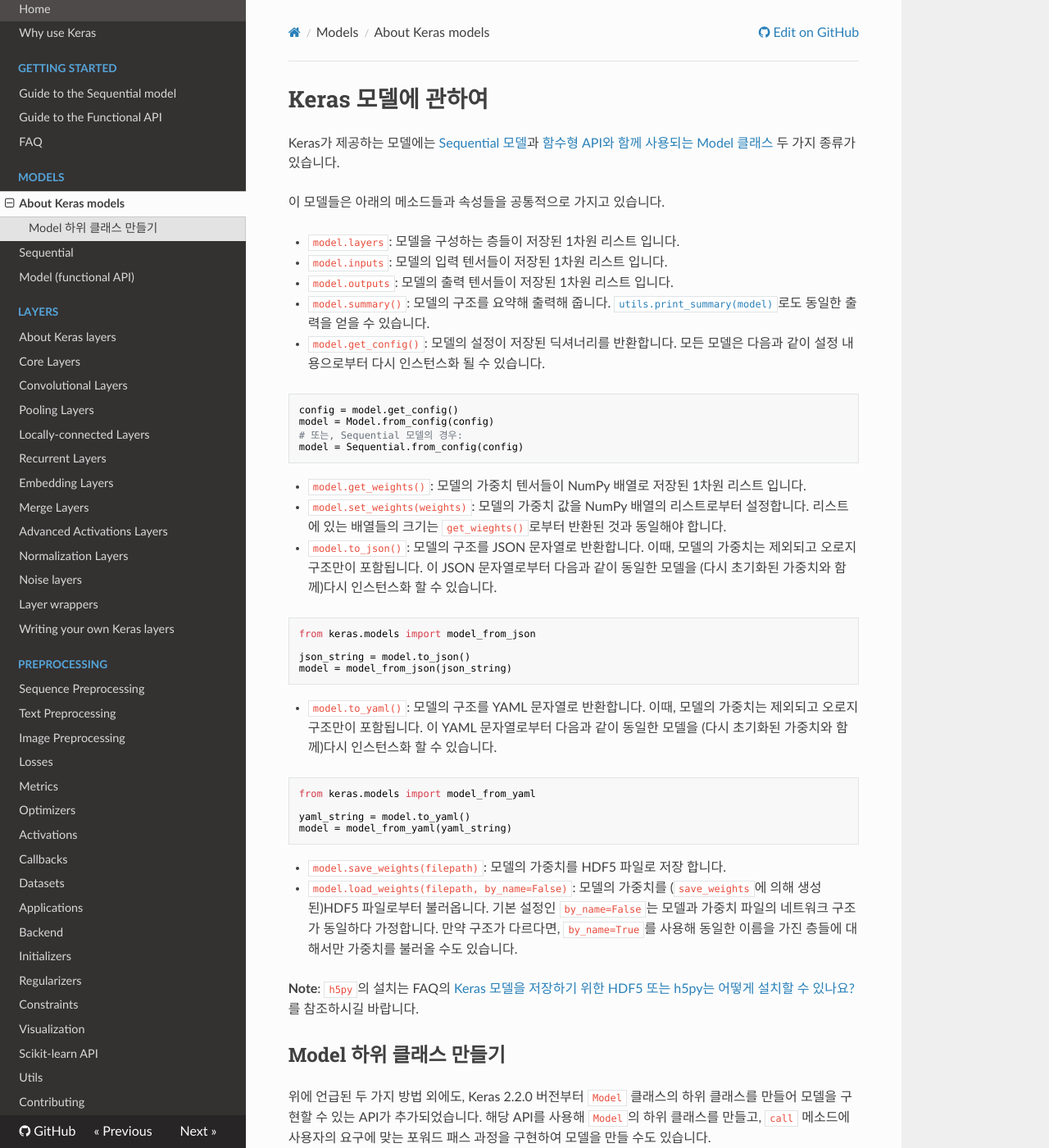
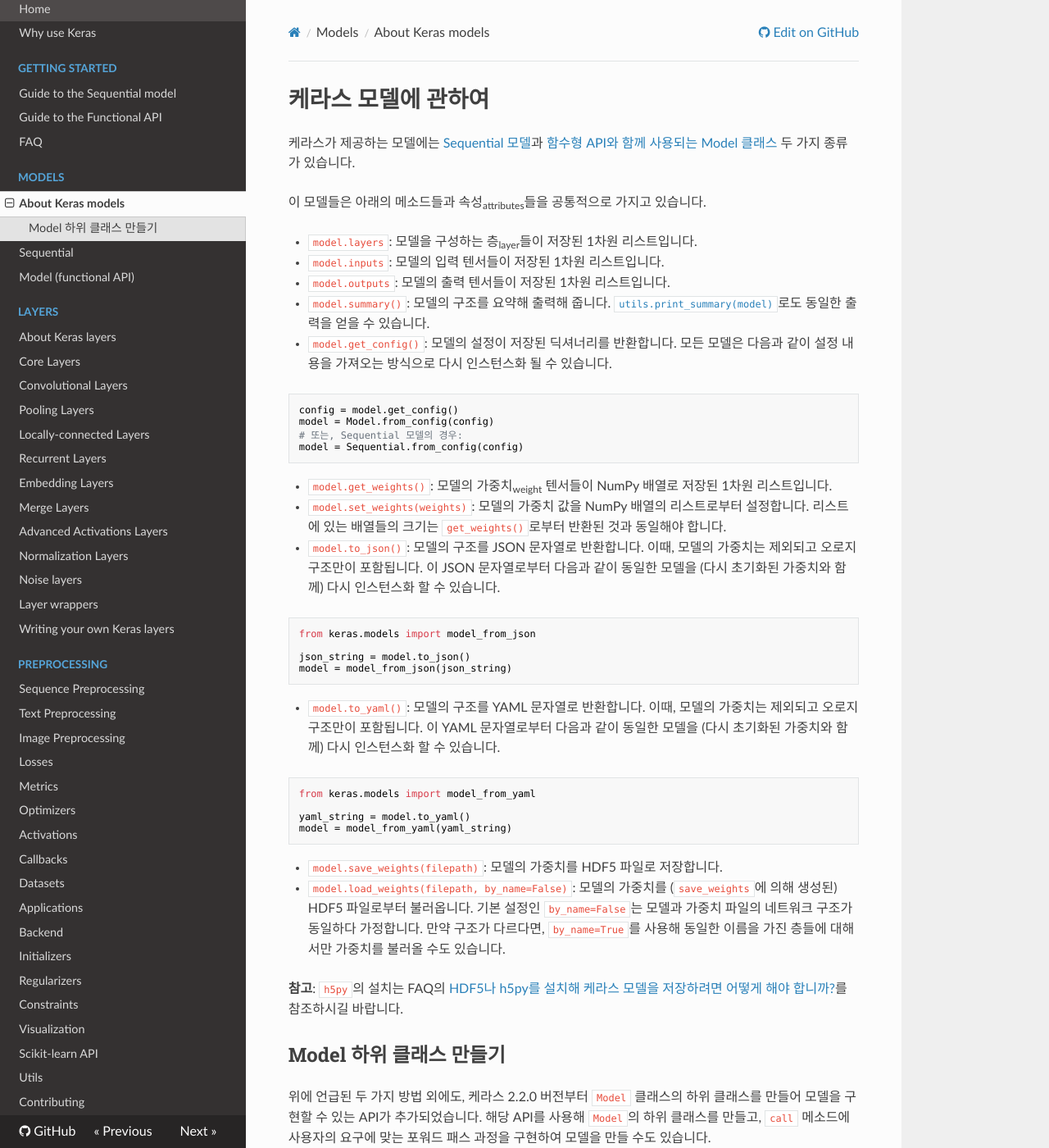
Before and after one commit to keras-team/keras-docs-ko, an MkDocs documentation site: the page built from sources/models/about-keras-models.md, in a window 1280 px wide and 1400 px high. Shown: the whole window at 82% size. Built offline with MkDocs 1.6.1, drawn with Linux system fonts in a browser that asks for light colours; nearby versions of some CDN libraries; some of the changed text lies outside the part shown.

Commit message:
Correct about-keras-models.md
- Added substrings.
- Fixed wrong spacings.
- Corrected typos.

````diff
--- a/sources/models/about-keras-models.md
+++ b/sources/models/about-keras-models.md
@@ -1,14 +1,14 @@
-# Keras 모델에 관하여
+# 케라스 모델에 관하여
 
-Keras가 제공하는 모델에는 [Sequential 모델](./models/sequential.md)과 [함수형 API와 함께 사용되는 Model 클래스](/models/model) 두 가지 종류가 있습니다.
+케라스가 제공하는 모델에는 [Sequential 모델](./models/sequential.md)과 [함수형 API와 함께 사용되는 Model 클래스](/models/model) 두 가지 종류가 있습니다.
 
-이 모델들은 아래의 메소드들과 속성들을 공통적으로 가지고 있습니다.
+이 모델들은 아래의 메소드들과 속성<sub>attributes</sub>들을 공통적으로 가지고 있습니다.
 
-- `model.layers`: 모델을 구성하는 층들이 저장된 1차원 리스트 입니다.
-- `model.inputs`: 모델의 입력 텐서들이 저장된 1차원 리스트 입니다.
-- `model.outputs`: 모델의 출력 텐서들이 저장된 1차원 리스트 입니다.
+- `model.layers`: 모델을 구성하는 층<sub>layer</sub>들이 저장된 1차원 리스트입니다.
+- `model.inputs`: 모델의 입력 텐서들이 저장된 1차원 리스트입니다.
+- `model.outputs`: 모델의 출력 텐서들이 저장된 1차원 리스트입니다.
 - `model.summary()`: 모델의 구조를 요약해 출력해 줍니다. [`utils.print_summary(model)`](/utils/#print_summary)로도 동일한 출력을 얻을 수 있습니다.
-- `model.get_config()`: 모델의 설정이 저장된 딕셔너리를 반환합니다. 모든 모델은 다음과 같이 설정 내용으로부터 다시 인스턴스화 될 수 있습니다.
+- `model.get_config()`: 모델의 설정이 저장된 딕셔너리를 반환합니다. 모든 모델은 다음과 같이 설정 내용을 가져오는 방식으로 다시 인스턴스화 될 수 있습니다.
 
 ```python
 config = model.get_config()
@@ -17,9 +17,9 @@
 model = Sequential.from_config(config)
 ```
 
-- `model.get_weights()`: 모델의 가중치 텐서들이 NumPy 배열로 저장된 1차원 리스트 입니다.
-- `model.set_weights(weights)`: 모델의 가중치 값을 NumPy 배열의 리스트로부터 설정합니다. 리스트에 있는 배열들의 크기는 `get_wieghts()`로부터 반환된 것과 동일해야 합니다.
-- `model.to_json()`: 모델의 구조를 JSON 문자열로 반환합니다. 이때, 모델의 가중치는 제외되고 오로지 구조만이 포함됩니다. 이 JSON 문자열로부터 다음과 같이 동일한 모델을 (다시 초기화된 가중치와 함께)다시 인스턴스화 할 수 있습니다.
+- `model.get_weights()`: 모델의 가중치<sub>weight</sub> 텐서들이 NumPy 배열로 저장된 1차원 리스트입니다.
+- `model.set_weights(weights)`: 모델의 가중치 값을 NumPy 배열의 리스트로부터 설정합니다. 리스트에 있는 배열들의 크기는 `get_weights()`로부터 반환된 것과 동일해야 합니다.
+- `model.to_json()`: 모델의 구조를 JSON 문자열로 반환합니다. 이때, 모델의 가중치는 제외되고 오로지 구조만이 포함됩니다. 이 JSON 문자열로부터 다음과 같이 동일한 모델을 (다시 초기화된 가중치와 함께) 다시 인스턴스화 할 수 있습니다.
 
 ```python
 from keras.models import model_from_json
@@ -28,7 +28,7 @@
 model = model_from_json(json_string)
 ```
 
-- `model.to_yaml()`: 모델의 구조를 YAML 문자열로 반환합니다. 이때, 모델의 가중치는 제외되고 오로지 구조만이 포함됩니다. 이 YAML 문자열로부터 다음과 같이 동일한 모델을 (다시 초기화된 가중치와 함께)다시 인스턴스화 할 수 있습니다.
+- `model.to_yaml()`: 모델의 구조를 YAML 문자열로 반환합니다. 이때, 모델의 가중치는 제외되고 오로지 구조만이 포함됩니다. 이 YAML 문자열로부터 다음과 같이 동일한 모델을 (다시 초기화된 가중치와 함께) 다시 인스턴스화 할 수 있습니다.
 
 ```python
 from keras.models import model_from_yaml
@@ -37,14 +37,14 @@
 model = model_from_yaml(yaml_string)
 ```
 
-- `model.save_weights(filepath)`: 모델의 가중치를 HDF5 파일로 저장 합니다.
-- `model.load_weights(filepath, by_name=False)`: 모델의 가중치를 (`save_weights`에 의해 생성된)HDF5 파일로부터 불러옵니다. 기본 설정인 `by_name=False`는 모델과 가중치 파일의 네트워크 구조가 동일하다 가정합니다. 만약 구조가 다르다면, `by_name=True`를 사용해 동일한 이름을 가진 층들에 대해서만 가중치를 불러올 수도 있습니다.
+- `model.save_weights(filepath)`: 모델의 가중치를 HDF5 파일로 저장합니다.
+- `model.load_weights(filepath, by_name=False)`: 모델의 가중치를 (`save_weights`에 의해 생성된) HDF5 파일로부터 불러옵니다. 기본 설정인 `by_name=False`는 모델과 가중치 파일의 네트워크 구조가 동일하다 가정합니다. 만약 구조가 다르다면, `by_name=True`를 사용해 동일한 이름을 가진 층들에 대해서만 가중치를 불러올 수도 있습니다.
 
-**Note**: `h5py`의 설치는 FAQ의 [Keras 모델을 저장하기 위한 HDF5 또는 h5py는 어떻게 설치할 수 있나요?](/getting-started/faq/#how-can-i-install-HDF5-or-h5py-to-save-my-models-in-Keras)를 참조하시길 바랍니다.
+**참고**: `h5py`의 설치는 FAQ의 [HDF5나 h5py를 설치해 케라스 모델을 저장하려면 어떻게 해야 합니까?](/getting-started/faq/#hdf5나-h5py를-설치해-케라스-모델을-저장하려면-어떻게-해야-합니까)를 참조하시길 바랍니다.
 
 ## Model 하위 클래스 만들기
 
-위에 언급된 두 가지 방법 외에도, Keras 2.2.0 버전부터 `Model` 클래스의 하위 클래스를 만들어 모델을 구현할 수 있는 API가 추가되었습니다. 해당 API를 사용해 `Model`의 하위 클래스를 만들고, `call` 메소드에 사용자의 요구에 맞는 포워드 패스 과정을 구현하여 모델을 만들 수도 있습니다.
+위에 언급된 두 가지 방법 외에도, 케라스 2.2.0 버전부터 `Model` 클래스의 하위 클래스를 만들어 모델을 구현할 수 있는 API가 추가되었습니다. 해당 API를 사용해 `Model`의 하위 클래스를 만들고, `call` 메소드에 사용자의 요구에 맞는 포워드 패스 과정을 구현하여 모델을 만들 수도 있습니다.
 
 다음은 `Model`의 하위 클래스로서 만들어진 간단한 다층 퍼셉트론의 예제입니다.
 
@@ -79,12 +79,12 @@
 model.fit(...)
 ```
 
-모델에 사용되는 각 층은 `__init__(self, ...)`에 정의되어 있고, 포워드 패스는 `call(self, inputs)`에 구현되어 있습니다. 임의의 층을 지정해 주는 것과 같이 사용자는 `call` 내부에서 `self.add_loss(loss_tensor)`를 호출함으로써 임의의 손실 함수를 지정해줄 수도 있습니다.
+모델에 사용되는 각 층은 `__init__(self, ...)`에 정의되어 있고, 포워드 패스는 `call(self, inputs)`에 구현되어 있습니다. 임의의 층을 지정해 주는 것과 같이 사용자는 `call` 내부에서 `self.add_loss(loss_tensor)`를 호출함으로써 임의의 손실 함수<sub>loss function</sub>를 지정해줄 수도 있습니다.
 
 하지만, 위와 같이 모델을 구현할 때 모델의 구조는 정적 그래프가 아닌 Python 코드로서 정의되기 때문에, 모델의 구조를 확인하거나 저장할 수 없습니다. 결과적으로 해당 API를 사용하여 모델을 구현한 경우 다음의 메소드들과 속성들을 **사용할 수 없습니다**.
 
 - `model.inputs` 그리고 `model.outputs`.
-- `model.to_yaml()` 그리고 `model.to_json()`
+- `model.to_yaml()` 그리고 `model.to_json()`.
 - `model.get_config()` 그리고 `model.save()`.
 
-**중요한 점:** 작업에 적합한 API를 사용해야 합니다. `Model` 클래스의 하위 클래스를 만드는 API는 복잡한 모델을 구현하는데 있어서 높은 유연성을 제공해 줄 수는 있지만, 코드가 좀 더 길고 복잡해지며, 사용자 오류의 소지가 높아진다는 단점이 있습니다. 가능하면 사용자 친화적인 함수형 API를 사용하는 것이 좋습니다.
+**핵심:** 작업에 적합한 API를 사용해야 합니다. `Model` 클래스의 하위 클래스를 만드는 API는 복잡한 모델을 구현하는데 있어서 높은 유연성을 제공해 줄 수는 있지만, 코드가 좀 더 길고 복잡해지며 사용자 오류의 소지가 높아진다는 단점이 있습니다. 가능하면 사용자 친화적인 함수형 API를 사용하는 것이 좋습니다.
````
